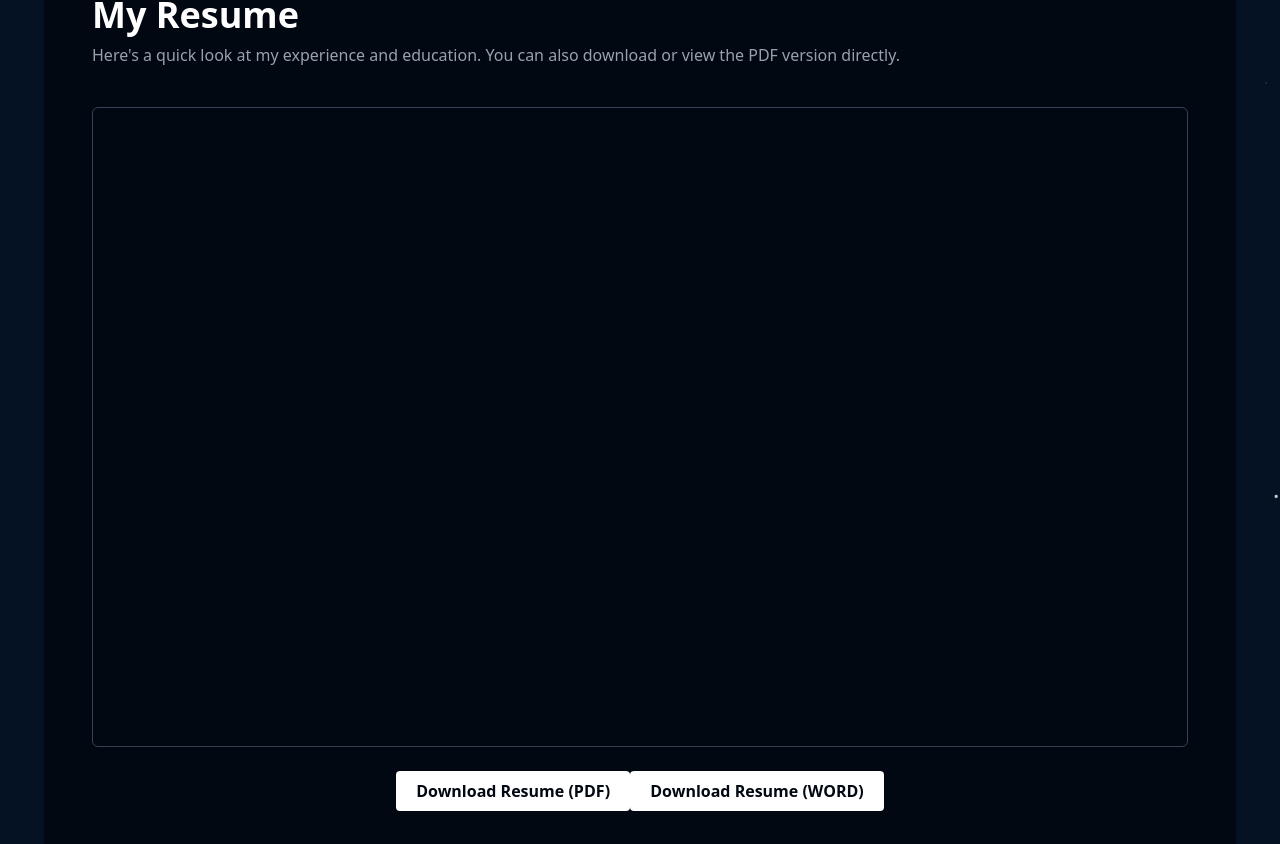
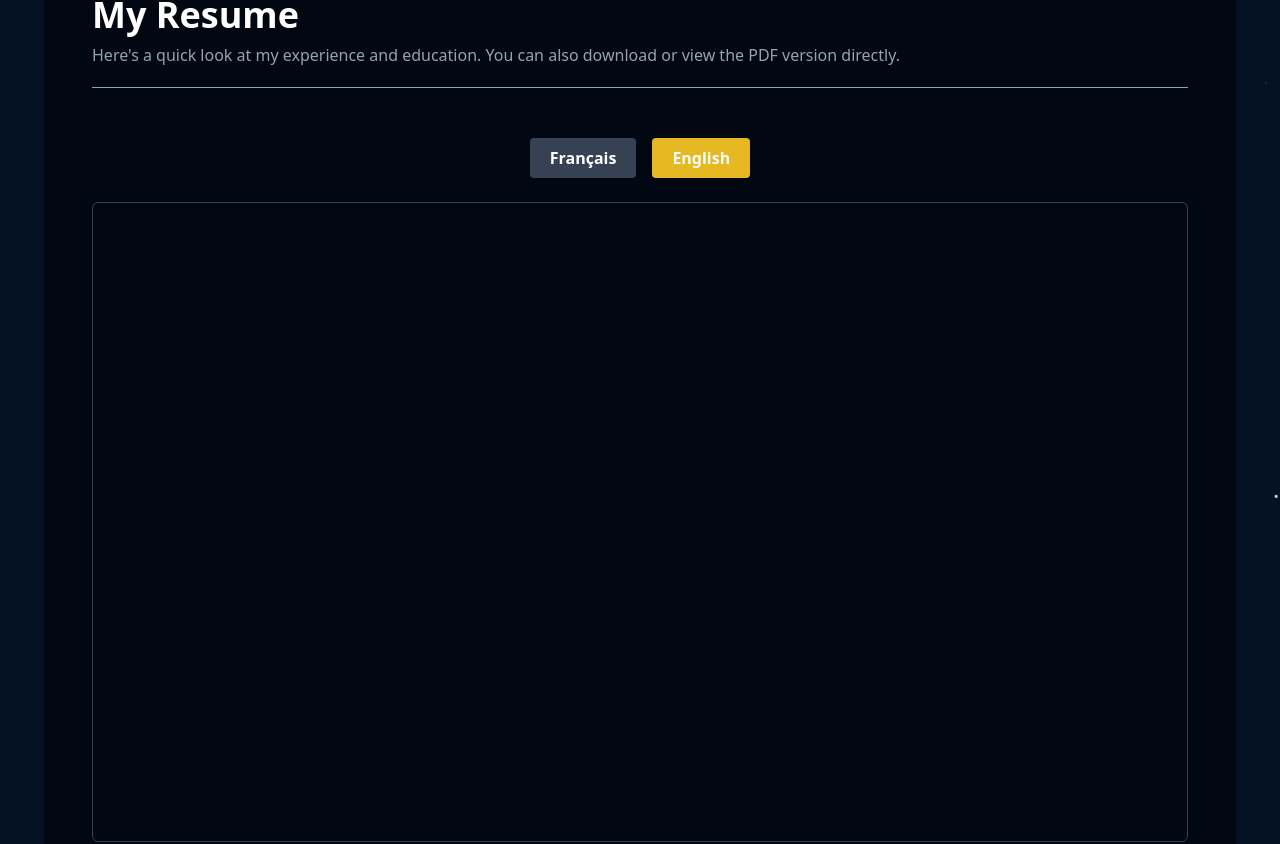
Before and after one commit to MouhieddineAmine/WebPortfolioV2, a Next.js app: page /resume in a window 1280 px wide. Shown: the part 245-1089 px from the top of the page. Built offline with nearby package versions, Linux system fonts and the light colour scheme.

Commit message:
pdf download for resume

```diff
--- a/app/resume/page.tsx
+++ b/app/resume/page.tsx
@@ -1,38 +1,71 @@
+"use client";
+import { useState } from "react";
 import BtnGoBack from "@/components/BtnGoBack";
 
 export default function ResumePage() {
+  const [lang, setLang] = useState<"fr" | "en">("en");
+
+  const resumePdf = lang === "fr" ? "/resumeFR.pdf" : "/resumeEN.pdf";
+  const resumeDoc = lang === "fr" ? "/resumeFR.docx" : "/resumeFR.docx";
   return (
     <div className="min-h-screen px-12 bg-[#010812] text-white pt-[35px] mx-5 pb-[60px] rounded-xl">
       <div className="max-w-6xl mx-auto">
         <BtnGoBack />
         <h1 className="text-4xl font-bold mb-2 mt-10">My Resume</h1>
-        <p className="text-gray-400 mb-10">Here&apos;s a quick look at my experience and education. You can also download or view the PDF version directly.</p>
+        <p className="text-gray-400 mb-[20px]">Here&apos;s a quick look at my experience and education. You can also download or view the PDF version directly.</p>
 
+        <hr className="border-t border-gray-400"/>
 
+        <div className="mt-[50px] mb-6 flex justify-center gap-4">
+          <button
+            onClick={() => setLang("fr")}
+            className={`px-5 py-2 rounded font-semibold transition ${
+              lang === "fr"
+                ? "bg-[#E6B821] text-white"
+                : "bg-gray-700 hover:bg-gray-600 text-white"
+            }`}
+          >
+            Français
+          </button>
+          <button
+            onClick={() => setLang("en")}
+            className={`px-5 py-2 rounded font-semibold transition ${
+              lang === "en"
+                ? "bg-[#E6B821] text-white"
+                : "bg-gray-700 hover:bg-gray-600 text-white"
+            }`}
+          >
+            English
+          </button>
+        </div>
 
 
         <div className="w-full h-[80vh]">
           <iframe
-            src="/resumeFR.pdf"
+            src={resumePdf}
             className="w-full h-full border border-gray-700 rounded-md"
             title="My Resume PDF"
           ></iframe>
         </div>
 
-        <div className="mt-6 text-center">
+          <p className="text-sm text-gray-400 italic text-center mt-2">
+            If the PDF doesn't display, try disabling automatic PDF downloads in your browser settings or use another browser.
+          </p>
+
+        <div className="mt-10 text-center space-x-5">
           <a
-            href="/resumeFR.pdf"
+            href={resumePdf}
             download
-            className="inline-block px-5 py-2 bg-white text-[#010812] font-semibold rounded hover:bg-gray-200 transition"
+            className="inline-block px-5 py-2 bg-[#E6B821] text-white font-semibold rounded hover:bg-[#B38C1A] transition"
           >
-            Download Resume (PDF)
+            Download Resume (.PDF)
           </a>
           <a
-            href="/resumeFR.docx"
+            href={resumeDoc}
             download
-            className="inline-block px-5 py-2 bg-white text-[#010812] font-semibold rounded hover:bg-gray-200 transition"
+            className="inline-block px-5 py-2 bg-[#E6B821] text-white font-semibold rounded hover:bg-[#B38C1A] transition"
           >
-            Download Resume (WORD)
+            Download Resume (.DOCX)
           </a>
         </div>
 
```
Also changed, not shown: 1 other file (tests, documents, lock files or other folders).
